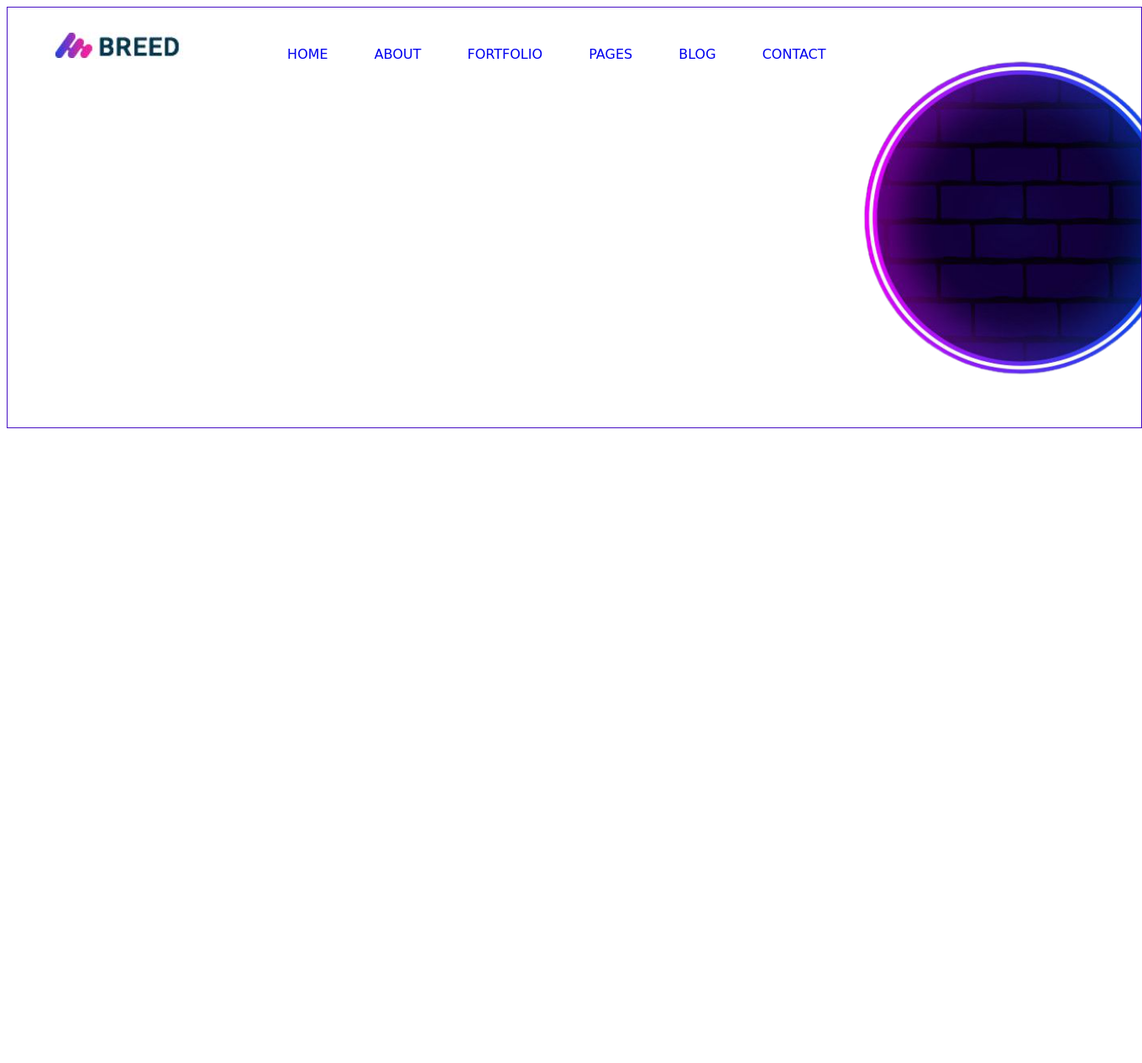
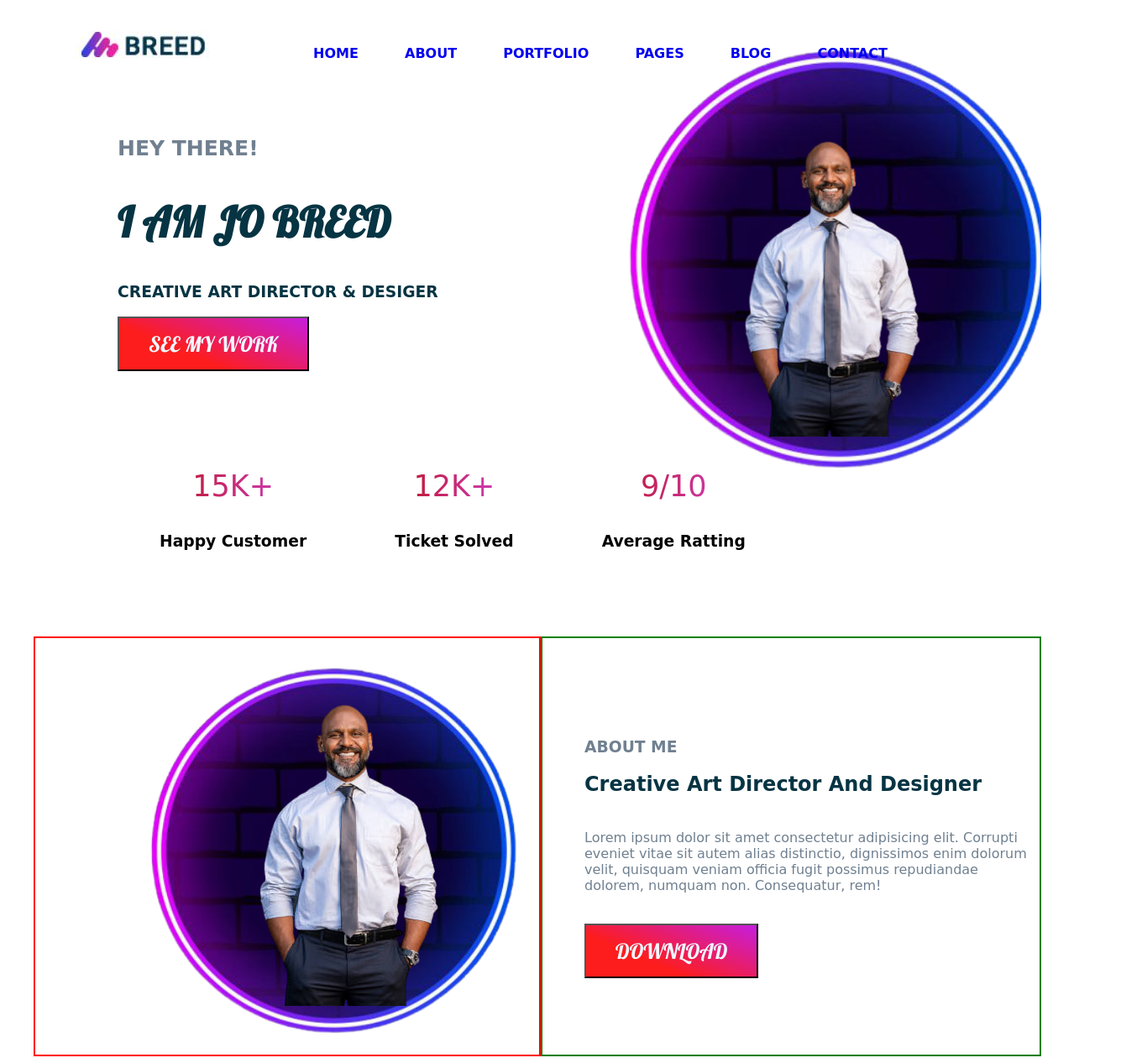
Before and after one commit to gsBullet/food_company, a plain HTML site: page index.html in a window 1280 px wide. Shown: the whole page at 84% size, 1360 px wide, since content can reach past the window. Before the commit the page ends 800 px from the top, so only its background shows below. Drawn offline with Linux system fonts and the light colour scheme; a web font is replaced by a local one.

Commit message:
about complete

```diff
--- a/index.html
+++ b/index.html
@@ -18,14 +18,80 @@
                     <ul>
                         <li><a href="#">home</a></li>
                         <li><a href="#">about</a></li>
-                        <li><a href="#">fortfolio</a></li>
+                        <li><a href="#">portfolio</a></li>
                         <li><a href="#">pages</a></li>
                         <li><a href="#">blog</a></li>
                         <li><a href="#">contact</a></li>
                     </ul>
                 </div>
             </nav>
+            <div class="nanner_content">
+                <div class="banner_left">
+                    <h5>
+                        Hey There!
+                    </h5>
+                    <h2>
+                        i am jo breed
+                    </h2>
+                    <h3>
+                        creative art director & desiger
+                    </h3>
+                    <button>
+                        see my work
+                    </button>
+                </div>
+                <div class="banner_right">
+                    <img src="./img/vv.png" alt="professional photo">
+                </div>
 
+            </div>
+            <div class="banner_footer">
+                <div class="banner_info">
+                    <div class="customer_info">
+                        <p>
+                            15k+
+                        </p>
+                        <h3>
+                            Happy Customer
+                        </h3>
+                    </div>
+                    <div class="ticket_info">
+                        <p>
+                            12k+
+                        </p>
+                        <h3>
+                            Ticket Solved
+                        </h3>
+                    </div>
+                    <div class="rate_info">
+                        <p>
+                            9/10
+                        </p>
+                        <h3>
+                            Average Ratting
+                        </h3>
+                    </div>
+                </div>
+            </div>
+    </div>
+    <div class="about_me">
+        <div class="about_left">
+            <img src="./img/vv.png" alt="professional photo">
+        </div>
+        <div class="about_right">
+            <h3>
+                about me
+            </h3>
+            <h2>
+                creative art director and designer
+            </h2>
+            <p>
+                Lorem ipsum dolor sit amet consectetur adipisicing elit. Corrupti eveniet vitae sit autem alias distinctio, dignissimos enim dolorum velit, quisquam veniam officia fugit possimus repudiandae dolorem, numquam non. Consequatur, rem!
+            </p>
+            <button>
+                download
+            </button>
+        </div>
     </div>
 
 </body>
--- a/style.css
+++ b/style.css
@@ -1,4 +1,5 @@
 @import url('https://fonts.googleapis.com/css2?family=Redressed&display=swap');
+@import url('https://fonts.googleapis.com/css2?family=Lobster&family=Redressed&display=swap');
 
 body {
     font-family: 'Redressed', cursive;
@@ -7,20 +8,17 @@ body {
     /* border: 2px solid rgb(219, 19, 159); */
     margin: auto;
     background-image: url("./img/background1.png");
-    width: 1350px;
-    height: 500px;
+    width: 1200px;
+    height: 750px;
     background-repeat: no-repeat;
-    background-position-y: center;
-    background-position-x: 900px;
-    background-size: 600px;
-}
-
-.headeroption {
-    border: 1px solid rgb(71, 17, 197);
+    background-position-y: 9px;
+    background-position-x: 550px;
+    background-size: 800px;
 }
 
 nav img{
     padding: 20px 50px;
+    /* border: 1px solid blue; */
 }
 
 nav .navbar{
@@ -37,4 +35,133 @@ nav .navbar a{
     text-transform: uppercase;
     padding: 25px;
     line-height: 80px;
+    font-weight: bold;
+
 }
+nav .navbar a:hover{
+    color: indigo;
+}
+.nanner_content .banner_left{
+    /* border: 1px solid red; */
+    vertical-align: top;
+    padding-left: 100px;
+    text-transform: uppercase;
+    display: inline-block;
+    width: 40%;
+    font-family:  'Redressed', cursive;
+    margin: 0 auto;
+    padding: 0 auto;
+}
+.nanner_content .banner_left h5{
+    font-size: 25px;
+    color: slategray;
+}
+.nanner_content .banner_left h2{
+    font-family: 'Lobster', cursive;
+     font-size: 50px;
+     color: #063443;
+}
+.nanner_content .banner_left h3{
+    font-family: 'Shizuru', cursive;
+    color:  #063443;;
+}
+.nanner_content .banner_left button{
+    background: rgb(11,182,11);
+    background: linear-gradient(203deg, rgba(11,182,11,1) 0%, rgba(198,29,223,1) 0%, rgba(253,29,29,1) 66%);
+    padding: 15px 35px;
+    font-size: 25px;
+    font-family: 'Lobster', cursive;
+    text-transform: uppercase;
+    color: aliceblue;
+}
+
+.nanner_content .banner_right{
+    /* border: 1px solid rgb(61, 12, 196); */
+    display: inline-block;
+    text-align: right;
+}
+.nanner_content .banner_right img{
+    /* border: 2px solid black; */
+    height: 400px;
+}
+
+.banner_info p{
+    background: #BF1324;
+    background: -webkit-linear-gradient(to right, #BF1324 0%, #CF42CA 100%);
+    background: -moz-linear-gradient(to right, #BF1324 0%, #CF42CA 100%);
+    background: linear-gradient(to right, #BF1324 0%, #CF42CA 100%);
+    -webkit-background-clip: text;
+    -webkit-text-fill-color: transparent;
+    font-size: 35px;
+    text-transform: uppercase;
+    text-align: center;
+
+}
+.customer_info{
+    padding-left: 150px;
+    display: inline-block;
+}
+
+.ticket_info{
+    padding-left: 100px;
+    display: inline-block;
+
+}
+.rate_info{
+    padding-left: 100px;
+    display: inline-block;
+}
+.about_me{
+    /* border: 2px solid rgb(219, 19, 159); */
+    margin: 0 auto;
+    padding: 0 auto;
+    background-image: url("./img/background1.png");
+    width: 1200px;
+    height: 500px;
+    background-repeat: no-repeat;
+    background-position-y: 0px;
+    background-position-x: 0px;
+    background-size: 700px;
+}
+
+.about_left img{
+    /* border: 2px solid rgb(206, 219, 19); */
+    padding-top: 30px;
+
+}
+.about_me{
+    display: flex;
+
+}
+.about_left{
+    float: left;
+    width: 50%;
+    border: 2px solid red;
+}
+.about_right{
+    overflow: hidden;
+    padding-top: 100px;
+    padding-left: 50px;
+    border: 2px solid green;
+}
+.about_right h3{
+    color: slategray;
+    text-transform: uppercase;
+}
+.about_right h2{
+    color: #063443;
+    text-transform: capitalize;
+}
+.about_right p{
+    padding: 20px 0px;
+    color: slategray;
+}
+.about_right button{
+    background: rgb(11,182,11);
+    background: linear-gradient(203deg, rgba(11,182,11,1) 0%, rgba(198,29,223,1) 0%, rgba(253,29,29,1) 66%);
+    padding: 15px 35px;
+    font-size: 25px;
+    font-family: 'Lobster', cursive;
+    text-transform: uppercase;
+    color: aliceblue;
+}
```
Also changed, not shown: img/Untitled.png (added), img/vv.jpg (added), img/vv.png (added).
